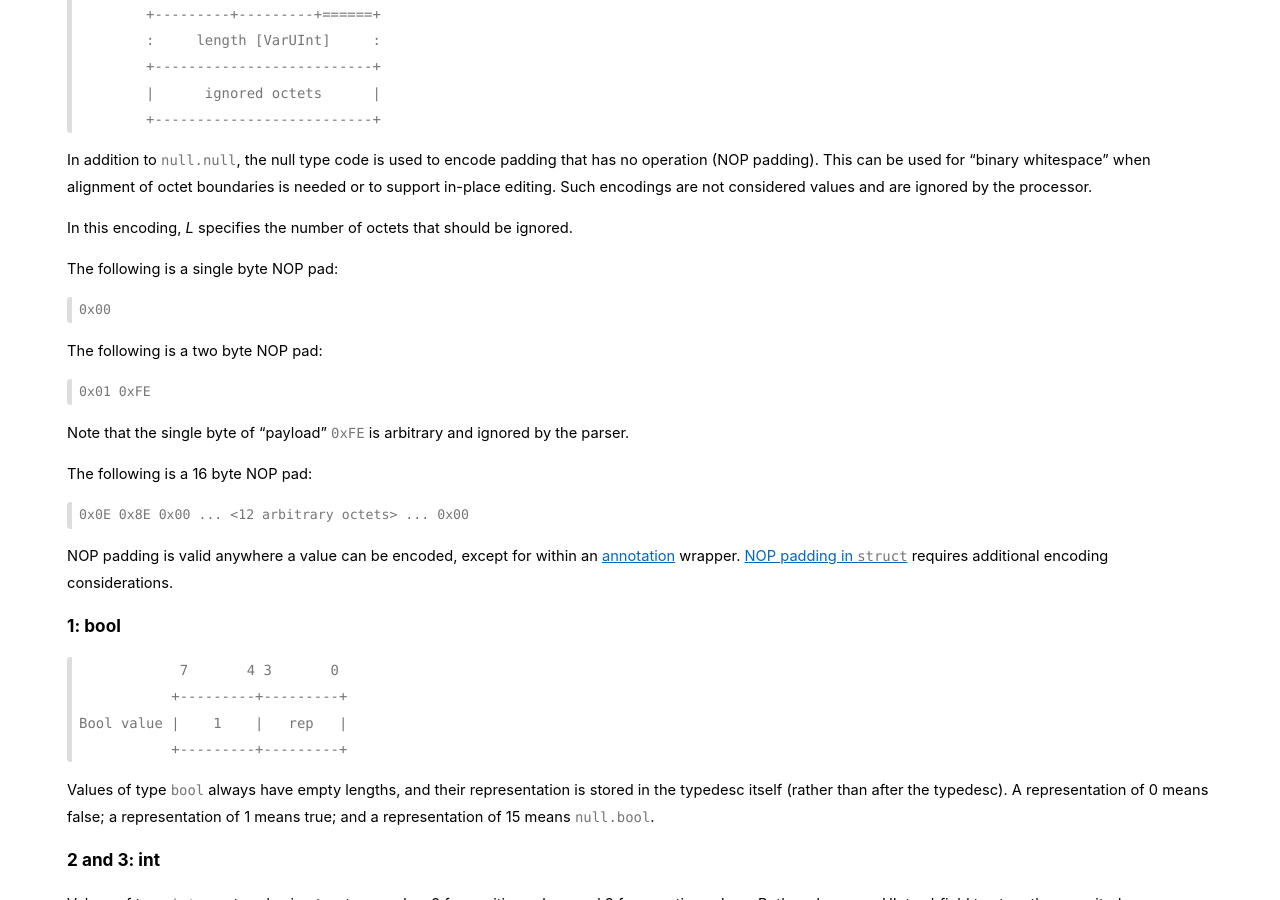
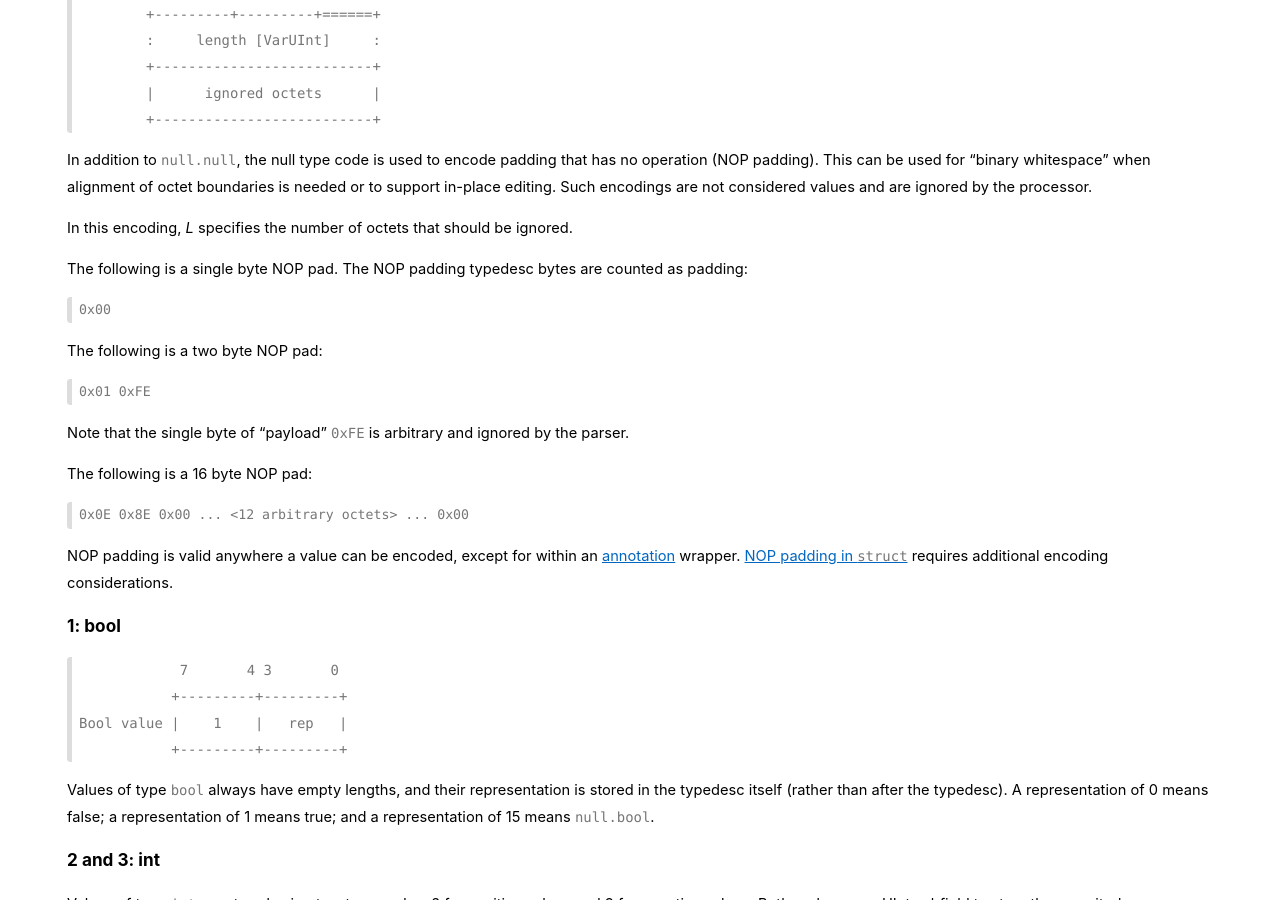
Before and after one commit to amazon-ion/ion-docs, a Jekyll site: the page built from binary.md, in a window 1280 px wide and 900 px high, scrolled down 3875 px. Built offline with Jekyll 4.4.1, drawn with Linux system fonts in a browser that asks for light colours; some of the changed text lies outside the part shown.

Commit message:
clarifying NOP section and struct length definition

```diff
--- a/binary.md
+++ b/binary.md
@@ -231,7 +231,8 @@ Such encodings are not considered values and are ignored by the processor.
 
 In this encoding, _L_ specifies the number of octets that should be ignored.
 
-The following is a single byte NOP pad:
+The following is a single byte NOP pad. The NOP padding typedesc bytes are
+counted as padding:
 
     0x00
 
@@ -574,6 +575,8 @@ _L_ is one. Thus:
     field exists, and the field name integers are sorted in increasing order.
   * When _L_ is 15, the value is `null.struct`, and there's no _length_ or
     nested fields.
+  * When _1 < L < 14_ then there is no _length_ field as _L_ is enough to represent
+    the struct size, and no assertion is made about field ordering.
   * Otherwise, the _length_ field exists, and no assertion is made about field
     ordering.
 
```
